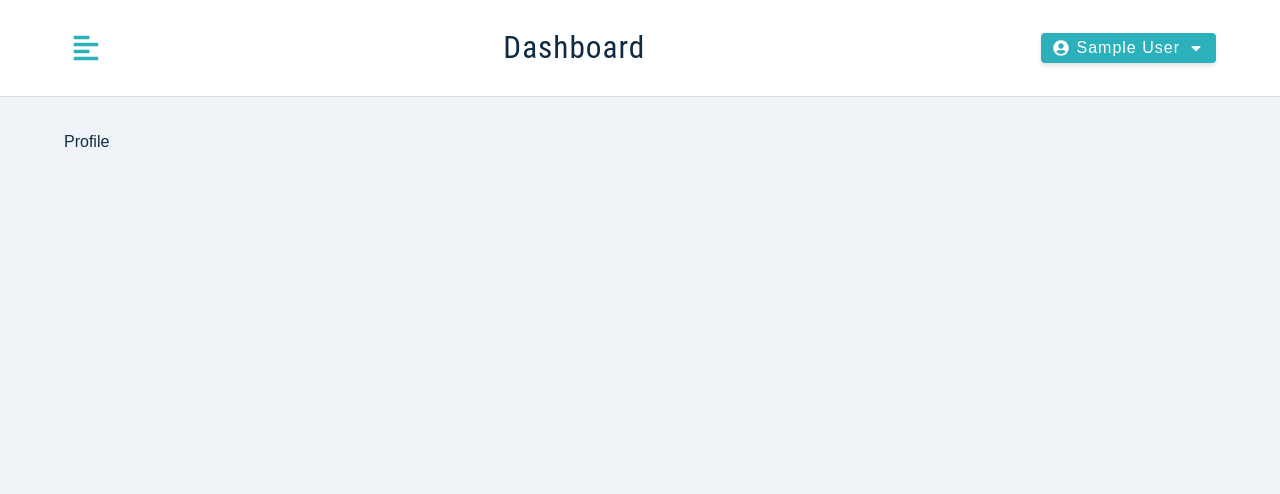
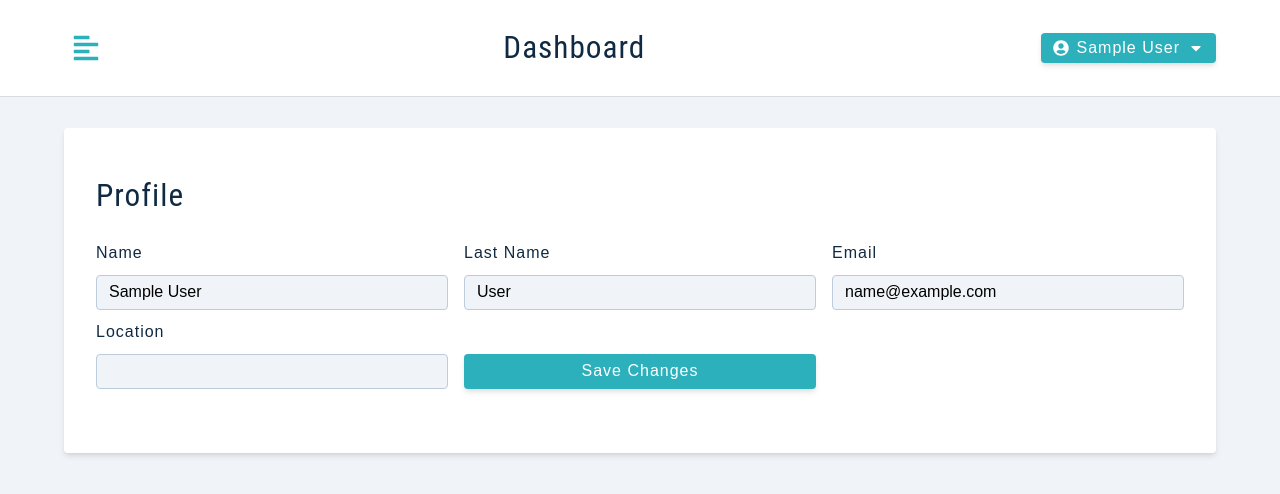
Before and after one commit to jerhamiltron/Jobify, a React (Create React App) app: page /profile in a window 1280 px wide. Shown: the top 494 px of the page. Built offline with nearby package versions, Linux system fonts and the light colour scheme; sample sign-in values are in the browser's storage.

Commit message:
auth updates

```diff
--- a/src/context/actions.js
+++ b/src/context/actions.js
@@ -8,3 +8,7 @@
 export const TOGGLE_SIDEBAR = 'TOGGLE_SIDEBAR';
 
 export const LOGOUT_USER = 'LOGOUT_USER';
+
+export const UPDATE_USER_BEGIN = 'UPDATE_USER_BEGIN';
+export const UPDATE_USER_SUCCESS = 'UPDATE_USER_SUCCESS';
+export const UPDATE_USER_ERROR = 'UPDATE_USER_ERROR';
--- a/src/context/appContext.js
+++ b/src/context/appContext.js
@@ -9,6 +9,9 @@
   SETUP_USER_SUCCESS,
   SETUP_USER_ERROR,
   LOGOUT_USER,
+  UPDATE_USER_BEGIN,
+  UPDATE_USER_SUCCESS,
+  UPDATE_USER_ERROR,
   TOGGLE_SIDEBAR,
 } from './actions';
 
@@ -80,9 +83,42 @@
     removeUserFromLocalStorage();
   };
 
+  const updateUser = async (currentUser) => {
+    dispatch({ type: UPDATE_USER_BEGIN });
+
+    try {
+      const headerConfig = { headers: { Authorization: `Bearer ${state.token}` } };
+      const { data } = await axios.patch('/api/v1/auth/updateUser', currentUser, headerConfig);
+      const { user, token, location } = data;
+
+      dispatch({
+        type: UPDATE_USER_SUCCESS,
+        payload: {
+          user,
+          token,
+          location,
+          alertType: 'success',
+          alertText: 'User updated successfully',
+        },
+      });
+      addUserToLocalStorage({ user, token, location });
+    } catch (err) {
+      dispatch({ type: UPDATE_USER_ERROR, payload: { msg: err.response.data.message } });
+    }
+    clearAlert();
+  };
+
   return (
     <AppContext.Provider
-      value={{ ...state, displayAlert, clearAlert, setupUser, logoutUser, toggleSidebar }}
+      value={{
+        ...state,
+        displayAlert,
+        clearAlert,
+        setupUser,
+        logoutUser,
+        toggleSidebar,
+        updateUser,
+      }}
     >
       {children}
     </AppContext.Provider>
--- a/src/context/reducer.js
+++ b/src/context/reducer.js
@@ -5,6 +5,9 @@
   SETUP_USER_SUCCESS,
   SETUP_USER_ERROR,
   LOGOUT_USER,
+  UPDATE_USER_BEGIN,
+  UPDATE_USER_SUCCESS,
+  UPDATE_USER_ERROR,
   TOGGLE_SIDEBAR,
 } from './actions';
 
@@ -68,6 +71,36 @@
     return { ...state, showSidebar: !state.showSidebar };
   }
 
+  // Update user actions
+
+  if (action.type === UPDATE_USER_BEGIN) {
+    return { ...state, isLoading: true };
+  }
+
+  if (action.type === UPDATE_USER_SUCCESS) {
+    return {
+      ...state,
+      isLoading: false,
+      user: action.payload.user,
+      token: action.payload.token,
+      userLocation: action.payload.location,
+      jobLocation: action.payload.location,
+      showAlert: true,
+      alertType: 'success',
+      alertText: action.payload.alertText,
+    };
+  }
+
+  if (action.type === UPDATE_USER_ERROR) {
+    return {
+      ...state,
+      isLoading: false,
+      showAlert: true,
+      alertType: 'danger',
+      alertText: action.payload.msg,
+    };
+  }
+
   throw new Error(`No such action ${action.type}`);
 };
 
--- a/src/pages/dashboard/Profile.js
+++ b/src/pages/dashboard/Profile.js
@@ -1,7 +1,69 @@
-import React from 'react';
+import React, { useState } from 'react';
+import { FormRow, Alert } from '../../components/index.js';
+import { useAppContext } from '../../context/appContext.js';
+import Wrapper from '../../assets/wrappers/DashboardFormPage.js';
 
 const Profile = () => {
-  return <div>Profile</div>;
+  const { user, showAlert, displayAlert, updateUser, isLoading } = useAppContext();
+
+  const [name, setName] = useState(user?.name);
+  const [email, setEmail] = useState(user?.email);
+  const [lastName, setLastName] = useState(user?.lastName);
+  const [location, setLocation] = useState(user?.location);
+
+  const handleSubmit = (e) => {
+    e.preventDefault();
+    if (!name || !email || !lastName || !location) {
+      displayAlert({
+        alertType: 'danger',
+        alertText: 'Please fill out all fields',
+      });
+    }
+
+    updateUser({ name, email, lastName, location });
+    console.log('user updated');
+  };
+
+  return (
+    <Wrapper>
+      <form className="form" onSubmit={handleSubmit}>
+        <h3>profile</h3>
+        {showAlert && <Alert />}
+
+        {/* name */}
+        <div className="form-center">
+          <FormRow
+            type="text"
+            name="name"
+            value={name}
+            handleChange={(e) => setName(e.target.value)}
+          />
+          <FormRow
+            labelText="last name"
+            type="text"
+            name="lastName"
+            value={lastName}
+            handleChange={(e) => setLastName(e.target.value)}
+          />
+          <FormRow
+            type="email"
+            name="email"
+            value={email}
+            handleChange={(e) => setEmail(e.target.value)}
+          />
+          <FormRow
+            type="text"
+            name="location"
+            value={location}
+            handleChange={(e) => setLocation(e.target.value)}
+          />
+          <button className="btn btn-block" type="submit" disabled={isLoading}>
+            {isLoading ? 'Please wait...' : 'save changes'}
+          </button>
+        </div>
+      </form>
+    </Wrapper>
+  );
 };
 
 export default Profile;
```
